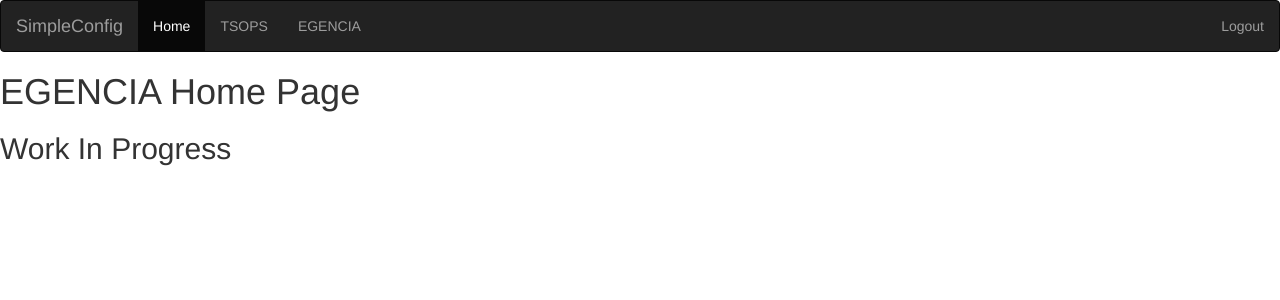
After one commit to rickyari/simpleconfig, a Django app: page /egencia/ in a window 1280 px wide. The commit adds this page. Shown: the top 300 px of the page. Run offline with Django 3.2, Linux system fonts and the light colour scheme; the visitor is signed in with stand-in values (Sample User, id 1); some libraries are stand-ins or nearby versions.

Commit message:
Added egencia home page, added links to buttons

```diff
--- /dev/null
+++ b/DashApp/templates/egencia.html
@@ -0,0 +1,8 @@
+{% extends 'base.html' %}
+
+{% block content %}
+
+<h1>EGENCIA Home Page</h1>
+<h2>Work In Progress</h2>
+
+{% endblock %}
--- a/DashApp/urls.py
+++ b/DashApp/urls.py
@@ -6,5 +6,6 @@ urlpatterns = [
 
     url(r'dashboard/', views.dashboard, name = 'dashboard'),
     url(r'tsops/$', views.show_tsops, name = 'tsops'),
+    url(r'egencia/$', views.show_egencia, name = 'egencia'),
 
 ]
--- a/DashApp/views.py
+++ b/DashApp/views.py
@@ -14,3 +14,8 @@ def dashboard(request):
 def show_tsops(request):
 
 	return render(request, 'tsops.html')
+
+@login_required
+def show_egencia(request):
+
+	return render(request, 'egencia.html')
--- a/templates/base.html
+++ b/templates/base.html
@@ -20,8 +20,8 @@
     <ul class="nav navbar-nav">
       <li class="active"><a href="{% url 'dashboard' %}">Home</a></li>
 
-      <li><a href="#">TSOPS</a></li>
-      <li><a href="#">EGENCIA</a></li>
+      <li><a href="{% url 'tsops' %}">TSOPS</a></li>
+      <li><a href="{% url 'egencia' %}">EGENCIA</a></li>
     </ul>
     <ul class="nav navbar-nav navbar-right">
       <li><a href="{% url 'logout' %}"> Logout</a></li>
```
Also changed, not shown: 2 other files.
